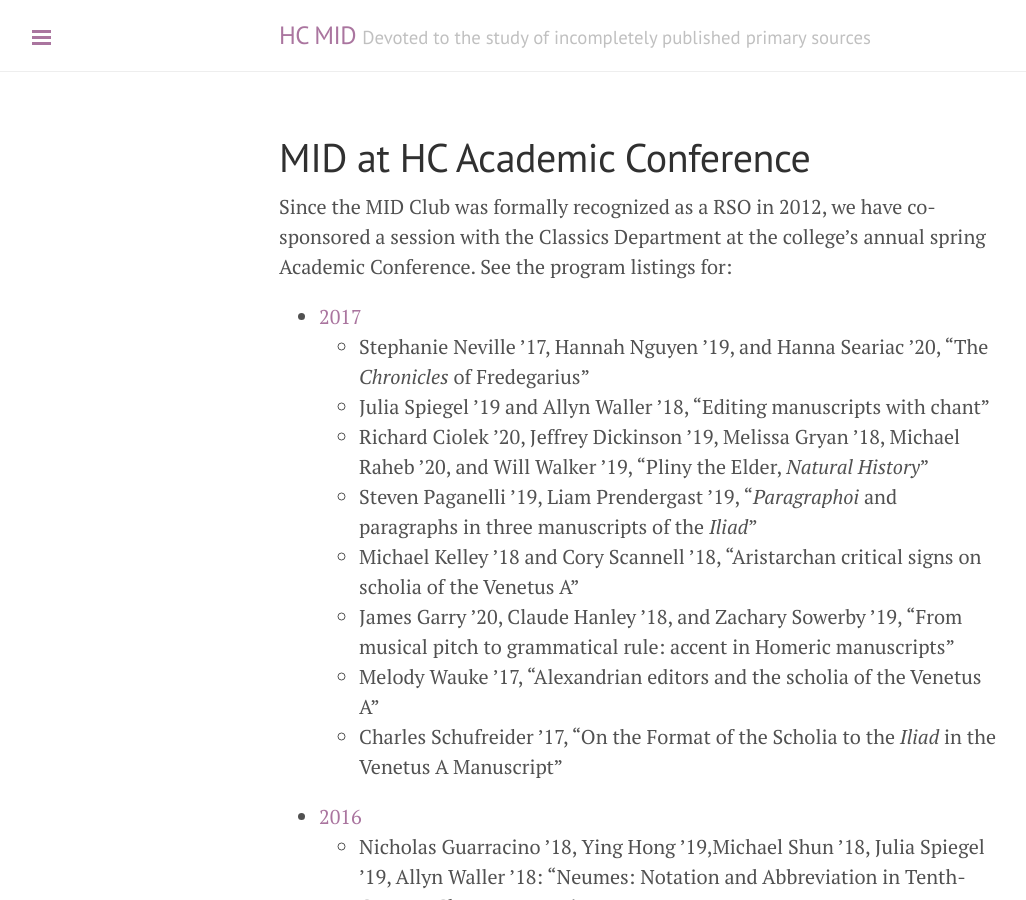
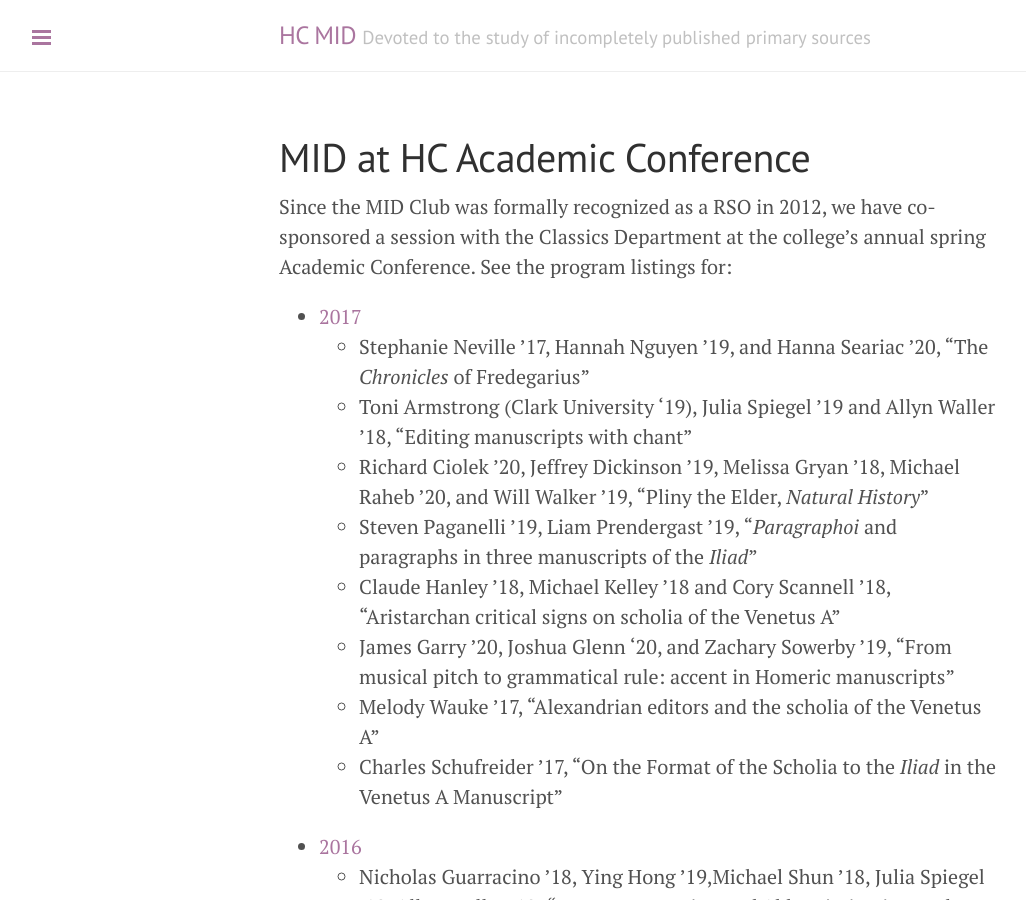
Before and after one commit to HCMID/HCMID.github.io, a Jekyll site: the page built from hof/hcacad.md, in a window 1280 px wide and 900 px high. Shown: the whole window, without its empty margins (1-1027 px from the left). Built offline with Jekyll 4.4.1, drawn with Linux system fonts in a browser that asks for light colours.

Commit message:
Add missing names to 2017 conference

```diff
--- a/hof/hcacad.md
+++ b/hof/hcacad.md
@@ -9,11 +9,11 @@ Since the MID Club was formally recognized as a RSO in 2012, we have co-sponsore
 
 - [2017](http://www.holycross.edu/sites/default/files/files/academics/academicconferenceprogram2017.pdf)
     - Stephanie Neville ’17, Hannah Nguyen ’19, and Hanna Seariac ’20, "The *Chronicles* of Fredegarius"
-    - Julia Spiegel ’19 and Allyn Waller ’18, "Editing manuscripts with chant"
+    - Toni Armstrong (Clark University '19), Julia Spiegel ’19 and Allyn Waller ’18, "Editing manuscripts with chant"
     - Richard Ciolek ’20, Jeffrey Dickinson ’19, Melissa Gryan ’18, Michael Raheb ’20, and Will Walker ’19, "Pliny the Elder, *Natural History*"
     - Steven Paganelli ’19, Liam Prendergast ’19, "*Paragraphoi* and paragraphs in three manuscripts of the *Iliad*"
-    - Michael Kelley ’18 and Cory Scannell ’18, "Aristarchan critical signs on scholia of the Venetus A"
-    - James Garry ’20, Claude Hanley ’18, and Zachary Sowerby ’19, "From musical pitch to grammatical rule: accent in Homeric manuscripts"
+    - Claude Hanley ’18, Michael Kelley ’18 and Cory Scannell ’18, "Aristarchan critical signs on scholia of the Venetus A"
+    - James Garry ’20, Joshua Glenn '20, and Zachary Sowerby ’19, "From musical pitch to grammatical rule: accent in Homeric manuscripts"
     - Melody Wauke ’17, "Alexandrian editors and the scholia of the Venetus A"
     - Charles Schufreider ’17, "On the Format of the Scholia to the *Iliad* in the
 Venetus A Manuscript"
```
